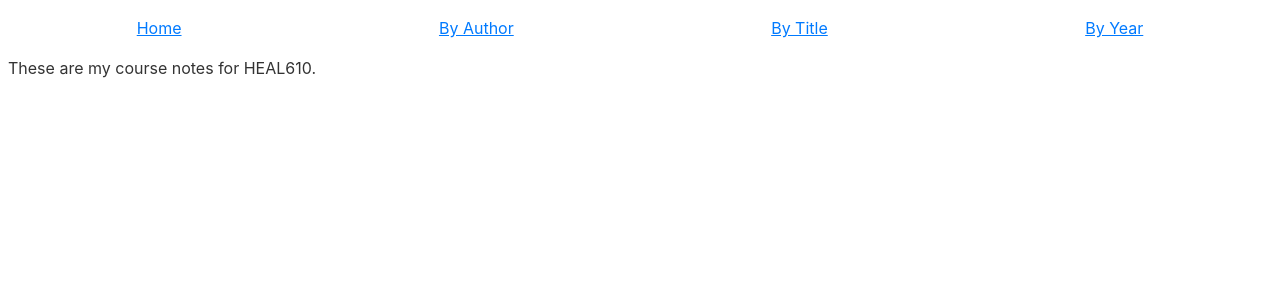
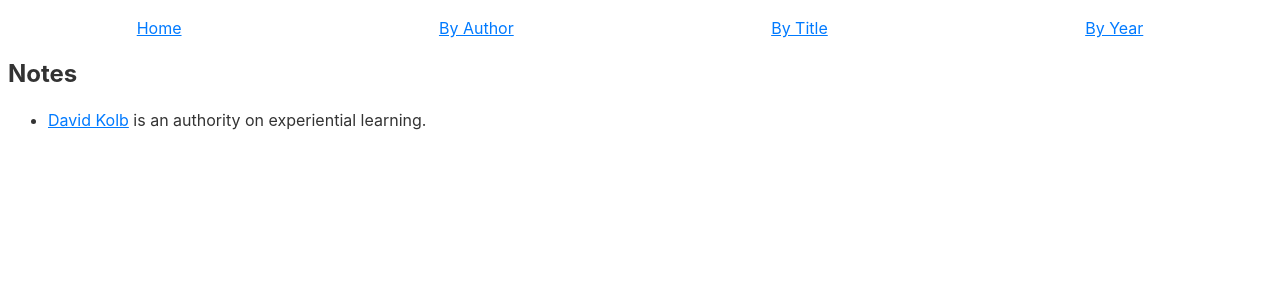
Before and after one commit to AlainParadis/HEAL610, a Jekyll site: the page built from index.md, in a window 1280 px wide. Shown: the top 300 px of the page. Built offline with Jekyll 4.4.1, drawn with Linux system fonts in a browser that asks for light colours.

Commit message:
Add Notes to the front page.

```diff
--- a/index.md
+++ b/index.md
@@ -2,15 +2,6 @@
 title: Home
 layout: default
 ---
-These are my course notes for HEAL610.
+## Notes
 
-<!--
-[^1]: [It can take up to 10 minutes for changes to your site to publish after you push the changes to GitHub](https://docs.github.com/en/pages/setting-up-a-github-pages-site-with-jekyll/creating-a-github-pages-site-with-jekyll#creating-your-site).
-
-[Just the Docs](https://just-the-docs.github.io/just-the-docs/)
-[GitHub Pages](https://docs.github.com/en/pages)
-[README](https://github.com/just-the-docs/just-the-docs-template/blob/main/README.md)
-[Jekyll](https://jekyllrb.com)
-[GitHub Pages / Actions workflow](https://github.blog/changelog/2022-07-27-github-pages-custom-github-actions-workflows-beta/)
-[use this template](https://github.com/just-the-docs/just-the-docs-template/generate)
- -->
+-   [David Kolb](https://scholar.google.ca/citations?user=MBn_GG4AAAAJ&hl=en&inst=8545375229648679180&oi=sra) is an authority on experiential learning.
```
